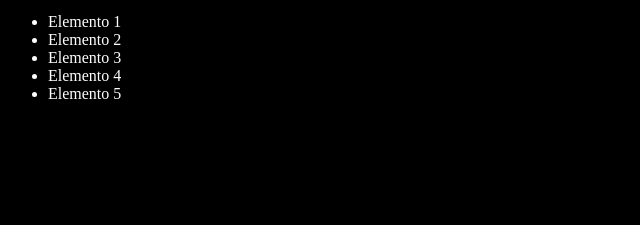
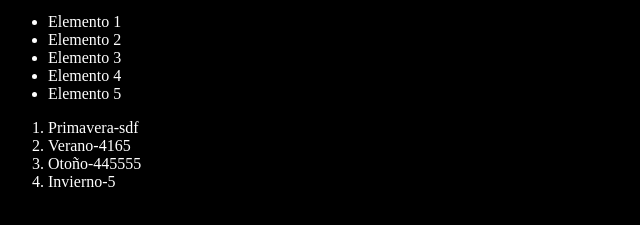
Before and after one commit to marcrenton/yt-git, a plain HTML site: page index.html in a window 1280 px wide. Shown: the part 101-326 px from the top of the page, without its empty margins (0-640 px from the left). Drawn offline with Linux system fonts and the light colour scheme.

Commit message:
Agregando estaciones del año con fecha de inicio

```diff
--- a/index.html
+++ b/index.html
@@ -20,6 +20,13 @@
       <li>Elemento 4</li>
       <li>Elemento 5</li>
     </ul>
+
+    <ol>
+      <li>Primavera-sdf</li>
+      <li>Verano-4165</li>
+      <li>Otoño-445555</li>
+      <li>Invierno-5</li>
+    </ol>
     <script src="index.js"></script>
   </body>
 </html>
```
